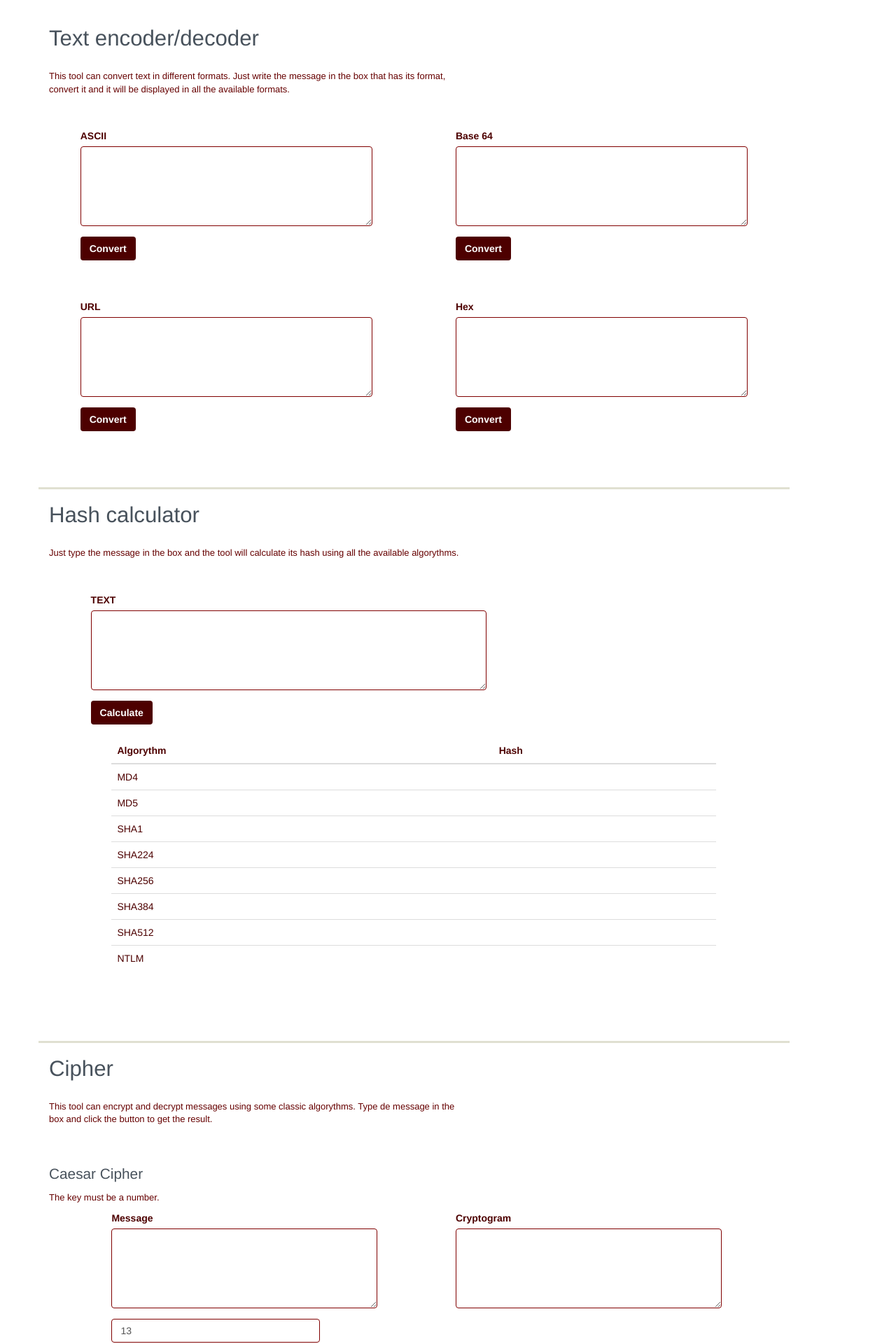
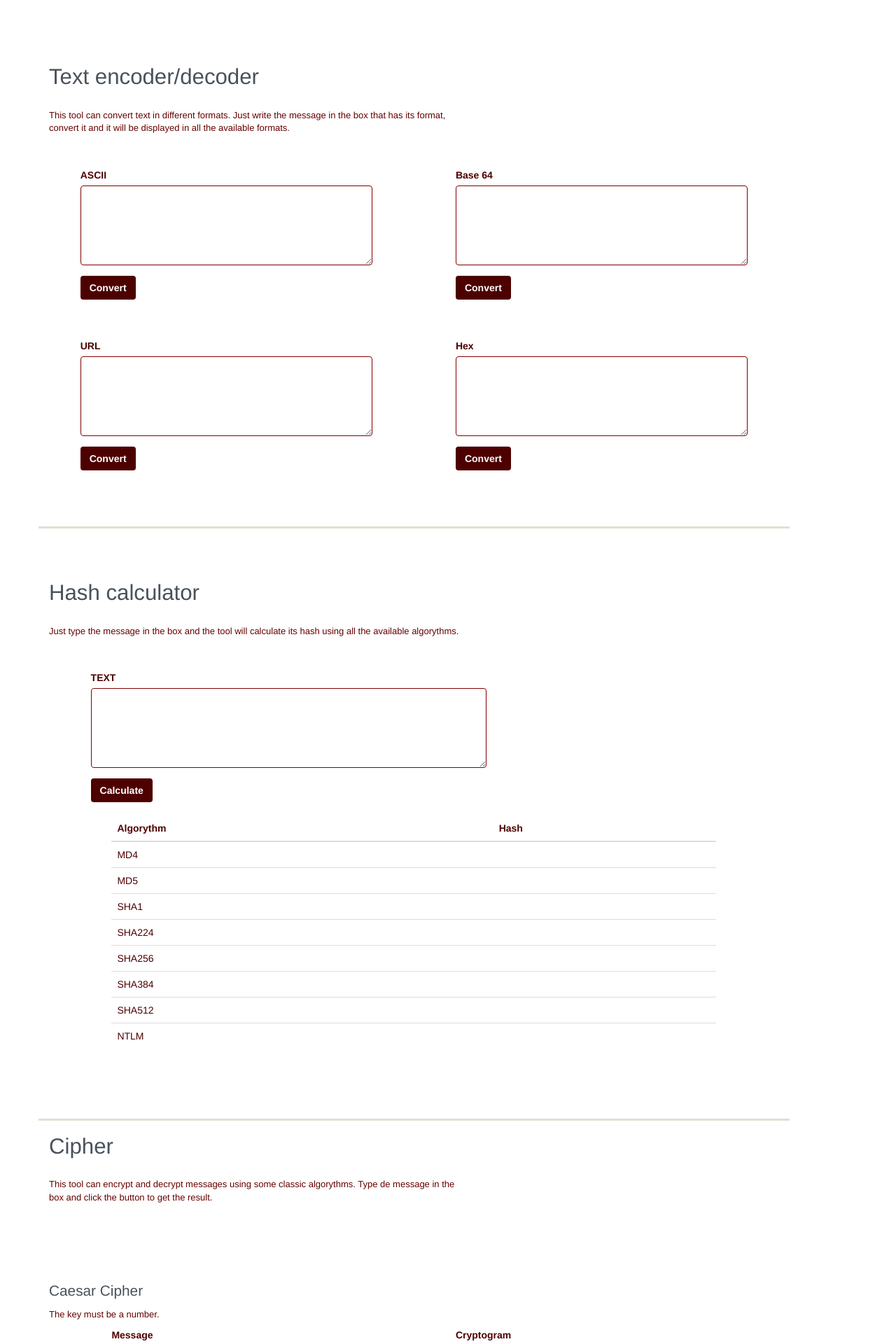
Before and after one commit to Siegfried148/WSSK, a Django app: page /crypto in a window 1280 px wide. Shown: the part 271-2191 px from the top of the page at 70% size. Run offline with Django 3.2, Linux system fonts and the light colour scheme; some libraries are stand-ins or nearby versions.

Commit message:
minor changes

```diff
--- a/tools/templates/tools/crypto.html
+++ b/tools/templates/tools/crypto.html
@@ -16,7 +16,8 @@
 				</div>
 			{% endfor %}
 		{% endif %}
-		<div class="row" id="encoder">
+		<div id="encoder"><br><br><br></div>
+		<div class="row">
 			<div class="col-md-7 col-lg-7 ">
 				<h3>Text encoder/decoder</h3>
 				<p>This tool can convert text in different formats. Just write the message in the box that has its format,
@@ -106,7 +107,8 @@
 			</div>
 		</div>
 	<!--hash calculator-->
-		<div class="row" id="calculator">
+		<div id="calculator"><br><br><br></div>
+		<div class="row" >
 			<div class="col-md-7 col-lg-7 ">
 				<h3>Hash calculator</h3>
 				<p>Just type the message in the box and the tool will calculate its hash using all the available algorythms.</p>
@@ -190,7 +192,8 @@
 				<br><br>
 			</div>
 		</div>
-		<div class="row" id="caesar">
+		<div id="caesar"><br><br><br></div>
+		<div class="row">
 			<div class="col-md-7 col-lg-7">
 				<h4>Caesar Cipher</h4>
 				<p>The key must be a number.</p>
@@ -240,7 +243,8 @@
 			</div>
 		</div>
 		<div class="row">
-			<div class="col-md-7 col-lg-7" id="monoalphabetic">
+		<div id="monoalphabetic"><br><br><br></div>
+			<div class="col-md-7 col-lg-7">
 				<h4>Monoalphabetic substitution</h4>
 				<p>The key will be the alphabet which will be used to bustitute the original one. It must only contain 26 letters.</p>
 			</div>
@@ -289,7 +293,8 @@
 			</div>
 		</div>
 		<div class="row">
-			<div class="col-md-7 col-lg-7" id="vigenere">
+		<div id="vigenere"><br><br><br></div>
+			<div class="col-md-7 col-lg-7">
 				<h4>Vigenere Cipher</h4>
 				<p>The key must be a word. The longer the word, the stronger the algorythm.</p>
 			</div>
@@ -338,7 +343,8 @@
 			</div>
 		</div>
 		<div class="row">
-			<div class="col-md-7 col-lg-7" id="transposition">
+		<div id="transposition"><br><br><br></div>
+			<div class="col-md-7 col-lg-7">
 				<h4>Transposition Cipher</h4>
 				<p>The key must be a number. The key will be the number of columns to use to rearrange the text. If the length of
 				thext is not a multiple of the key, a padding will be applied to the text. </p>
@@ -388,7 +394,8 @@
 			</div>
 		</div>
 	<!--RSA key pair generator -->
-		<div class="row" id="keygen">
+		<div id="keygen"><br><br><br></div>
+		<div class="row">
 			<div class="col-md-7 col-lg-7">
 				<h3>RSA key pair generator</h3>
 				<p>This tool will help you to create your RSA key pair in PEM format. Just choose the length and submit it.</p>
```
Also changed, not shown: tools/templates/tools/base.html (+23 -3 lines), tools/templates/tools/network.html (+12 -6 lines), tools/static/css/app.css (line endings or trailing spaces), 1 other file.
